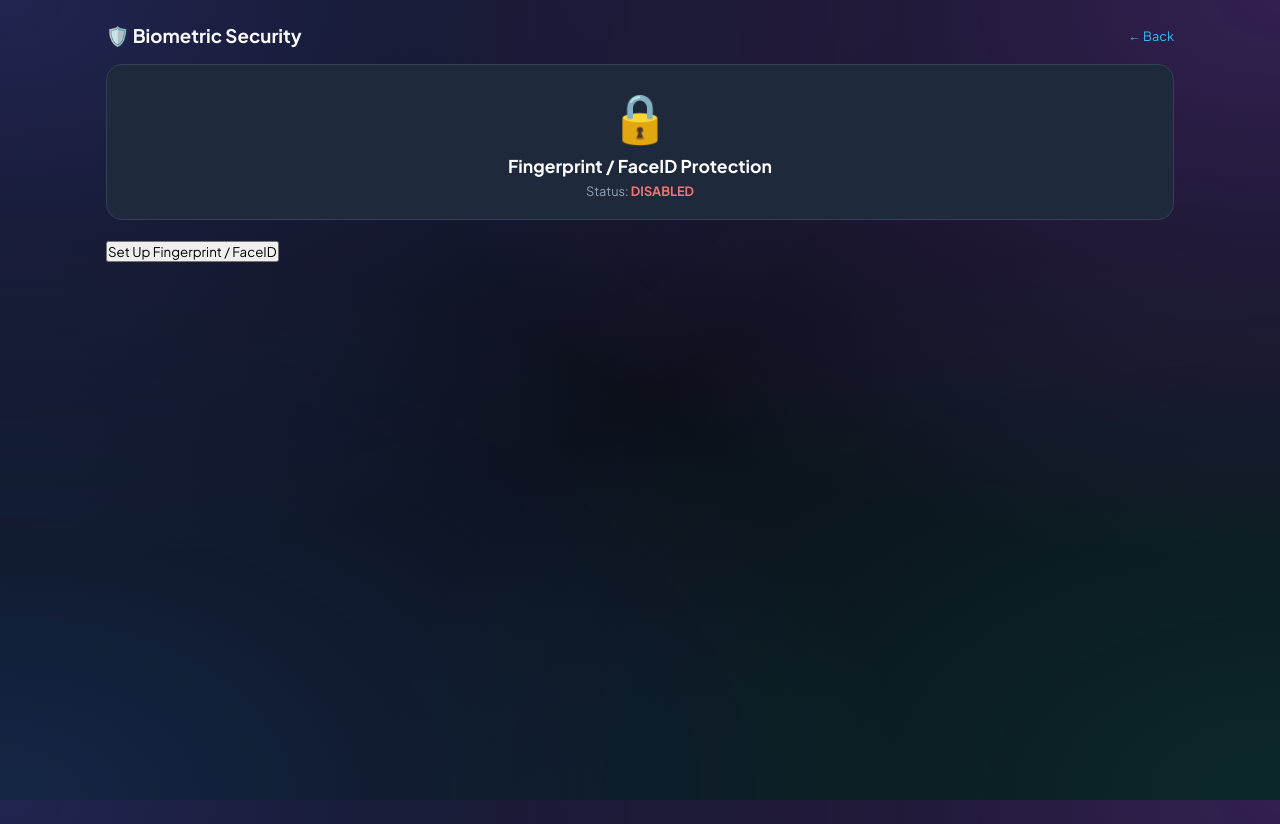
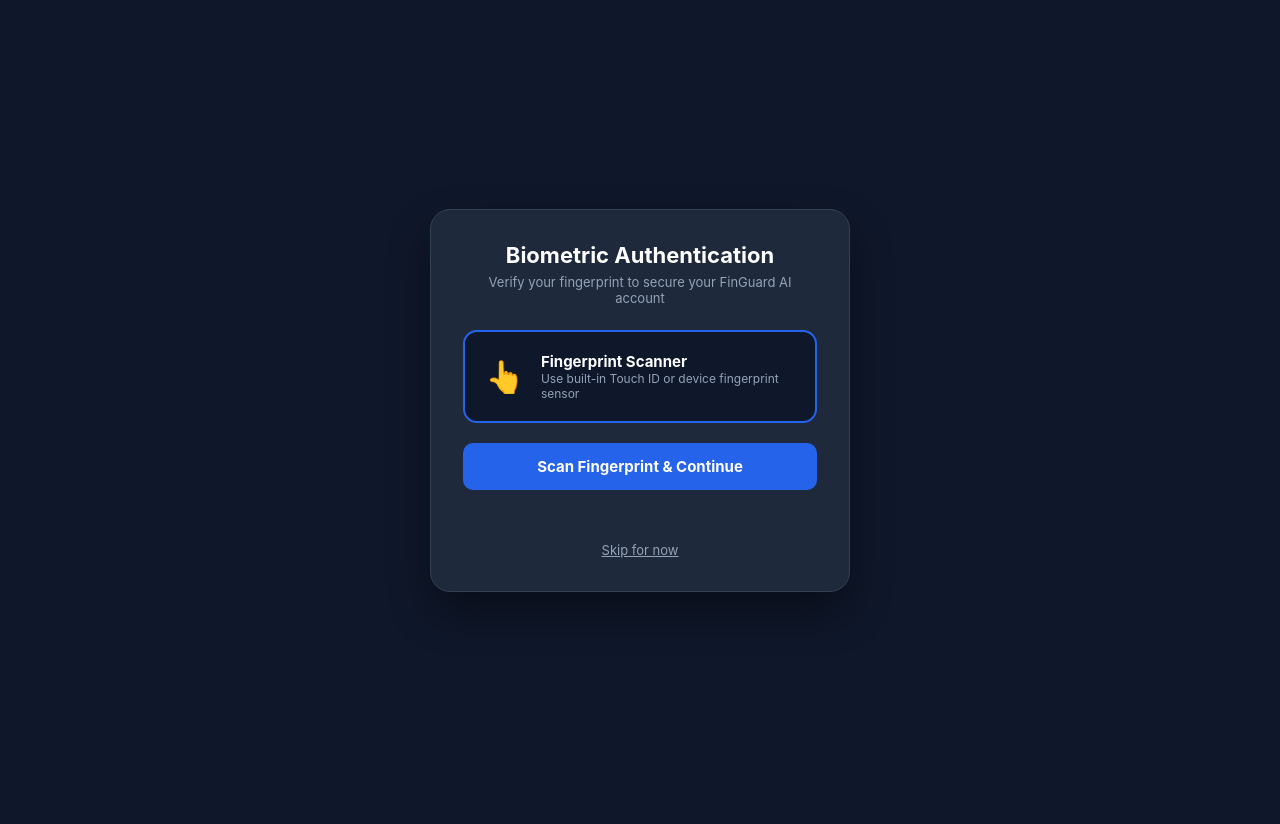
Before and after one commit to santhoshsathish123/fingaurd-ai-prototype, a Flask app: template templates/biometric.html in a window 1280 px wide. After the commit the page ends 600 px from the top, so only its background shows below. Run offline with Flask 3, Linux system fonts and the light colour scheme; the template is opened without the code that fills it, so the values that code supplies are empty.

Commit message:
Update biometric page with strict WebAuthn fingerprint enforcement

```diff
--- a/templates/biometric.html
+++ b/templates/biometric.html
@@ -1,66 +1,107 @@
-{% extends "base.html" %}
-{% block content %}
+<!DOCTYPE html>
+<html lang="en">
+<head>
+    <meta charset="UTF-8">
+    <meta name="viewport" content="width=device-width, initial-scale=1.0">
+    <title>FinGuard AI - Biometric Verification</title>
+    <style>
+        * { box-sizing: border-box; margin: 0; padding: 0; font-family: -apple-system, BlinkMacSystemFont, "Segoe UI", Roboto, sans-serif; }
+        body { background-color: #0f172a; min-height: 100vh; display: flex; justify-content: center; align-items: center; padding: 20px; color: #f8fafc; }
+        .card { background: #1e293b; border: 1px solid #334155; border-radius: 20px; padding: 32px; width: 100%; max-width: 420px; box-shadow: 0 20px 40px rgba(0,0,0,0.4); text-align: center; }
+        .title { font-size: 22px; font-weight: 700; color: #ffffff; margin-bottom: 6px; }
+        .sub { font-size: 13px; color: #94a3b8; margin-bottom: 24px; }
 
-<div style="display: flex; justify-content: space-between; align-items: center; margin-bottom: 16px;">
-    <h3>🛡️ Biometric Security</h3>
-    <a href="{{ url_for('dashboard') }}" style="color: #38bdf8; text-decoration: none; font-size: 0.8rem;">← Back</a>
-</div>
+        .option-card { background: #0f172a; border: 2px solid #2563eb; border-radius: 14px; padding: 20px; margin-bottom: 20px; display: flex; align-items: center; gap: 16px; text-align: left; }
+        .option-icon { font-size: 32px; width: 40px; text-align: center; }
+        .option-title { font-size: 15px; font-weight: 700; color: #ffffff; }
+        .option-desc { font-size: 12px; color: #94a3b8; }
 
-<!-- Status Card -->
-<div style="background: #1e293b; border: 1px solid #334155; border-radius: 16px; padding: 20px; text-align: center; margin-bottom: 20px;">
-    <div style="font-size: 3rem; margin-bottom: 8px;">
-        {% if user.biometric_enabled %}👆{% else %}🔒{% endif %}
+        .btn { width: 100%; padding: 14px; background: #2563eb; color: white; border: none; border-radius: 10px; font-size: 15px; font-weight: 700; cursor: pointer; transition: background 0.2s; }
+        .btn:hover { background: #1d4ed8; }
+        .skip-btn { background: none; border: none; color: #94a3b8; font-size: 13px; margin-top: 16px; cursor: pointer; text-decoration: underline; }
+
+        .status-msg { margin-top: 16px; font-size: 13px; font-weight: 600; min-height: 20px; }
+        .status-msg.error { color: #f87171; }
+        .status-msg.success { color: #4ade80; }
+        .status-msg.info { color: #38bdf8; }
+    </style>
+</head>
+<body>
+
+<div class="card">
+    <h2 class="title">Biometric Authentication</h2>
+    <p class="sub">Verify your fingerprint to secure your FinGuard AI account</p>
+
+    <div class="option-card">
+        <div class="option-icon">👆</div>
+        <div>
+            <div class="option-title">Fingerprint Scanner</div>
+            <div class="option-desc">Use built-in Touch ID or device fingerprint sensor</div>
+        </div>
     </div>
-    <div style="font-size: 1.1rem; font-weight: bold; color: #fff;">
-        Fingerprint / FaceID Protection
-    </div>
-    <div style="font-size: 0.8rem; color: #94a3b8; margin-top: 6px;">
-        Status:
-        {% if user.biometric_enabled %}
-            <span style="color: #34d399; font-weight: bold;">ENABLED</span>
-        {% else %}
-            <span style="color: #f87171; font-weight: bold;">DISABLED</span>
-        {% endif %}
-    </div>
-</div>
 
-<!-- Simulation Action -->
-<form method="POST" action="/biometric-settings">
-    {% if user.biometric_enabled %}
-        <button type="submit" class="btn" style="background: #ef4444;">Disable Biometric Lock</button>
-    {% else %}
-        <button type="button" class="btn" onclick="triggerBiometricScan()">Set Up Fingerprint / FaceID</button>
-        <button type="submit" id="enableBtn" style="display: none;"></button>
-    {% endif %}
-</form>
-
-<!-- Simulated Biometric Modal -->
-<div id="bioModal" style="display: none; position: fixed; top: 0; left: 0; width: 100%; height: 100%; background: rgba(0,0,0,0.85); backdrop-filter: blur(8px); z-index: 999; justify-content: center; align-items: center;">
-    <div style="background: #0f172a; border: 1px solid #38bdf8; border-radius: 20px; padding: 24px; width: 85%; max-width: 320px; text-align: center; box-shadow: 0 10px 25px rgba(0,0,0,0.5);">
-        <div style="font-size: 2.5rem; margin-bottom: 12px; animation: pulse 1.5s infinite;" id="scanIcon">🖐️</div>
-        <div style="font-weight: bold; font-size: 1rem; color: #fff; margin-bottom: 6px;">Scanning Biometrics...</div>
-        <div style="font-size: 0.75rem; color: #94a3b8;" id="scanStatus">Touch sensor or align FaceID to confirm settings.</div>
-    </div>
+    <button class="btn" onclick="authenticateFingerprint()">Scan Fingerprint & Continue</button>
+    <div class="status-msg" id="statusMsg"></div>
+    <button class="skip-btn" onclick="skipBiometrics()">Skip for now</button>
 </div>
 
 <script>
-function triggerBiometricScan() {
-    const modal = document.getElementById('bioModal');
-    const statusText = document.getElementById('scanStatus');
-    const scanIcon = document.getElementById('scanIcon');
+async function authenticateFingerprint() {
+    const statusMsg = document.getElementById('statusMsg');
+    statusMsg.className = 'status-msg info';
+    statusMsg.innerText = 'Touch your fingerprint sensor...';
 
-    modal.style.display = 'flex';
+    // 1. Verify browser supports WebAuthn API
+    if (!window.PublicKeyCredential) {
+        statusMsg.className = 'status-msg error';
+        statusMsg.innerText = '❌ Biometric hardware not supported on this browser/device.';
+        return;
+    }
 
-    setTimeout(() => {
-        scanIcon.innerText = "✅";
-        statusText.innerText = "Identity Verified!";
-        statusText.style.color = "#34d399";
+    try {
+        const challenge = new Uint8Array(32);
+        window.crypto.getRandomValues(challenge);
 
-        setTimeout(() => {
-            document.getElementById('enableBtn').click();
-        }, 800);
-    }, 1800);
+        // 2. Request native platform biometric prompt
+        const credential = await navigator.credentials.create({
+            publicKey: {
+                challenge: challenge,
+                rp: { name: "FinGuard AI" },
+                user: {
+                    id: Uint8Array.from("FINGUARD_USER_ID", c => c.charCodeAt(0)),
+                    name: "user@finguard.ai",
+                    displayName: "FinGuard User"
+                },
+                pubKeyCredParams: [{ alg: -7, type: "public-key" }],
+                timeout: 60000,
+                authenticatorSelection: {
+                    authenticatorAttachment: "platform", // Forces built-in fingerprint sensor
+                    userVerification: "required"          // Mandates hardware verification
+                }
+            }
+        });
+
+        // 3. Strict Check: Verify hardware returned a credential object
+        if (credential) {
+            statusMsg.className = 'status-msg success';
+            statusMsg.innerText = '✓ Fingerprint verified! Redirecting...';
+            setTimeout(() => { window.location.href = '/link-account'; }, 1000);
+        } else {
+            throw new Error("Hardware verification failed.");
+        }
+
+    } catch (err) {
+        // 4. Handle cancellation or failed scan explicitly without bypassing
+        console.error("Biometric Authentication Error:", err);
+        statusMsg.className = 'status-msg error';
+        statusMsg.innerText = '❌ Fingerprint verification failed or canceled.';
+    }
+}
+
+function skipBiometrics() {
+    window.location.href = '/link-account';
 }
 </script>
 
-{% endblock %}
+</body>
+</html>
```
